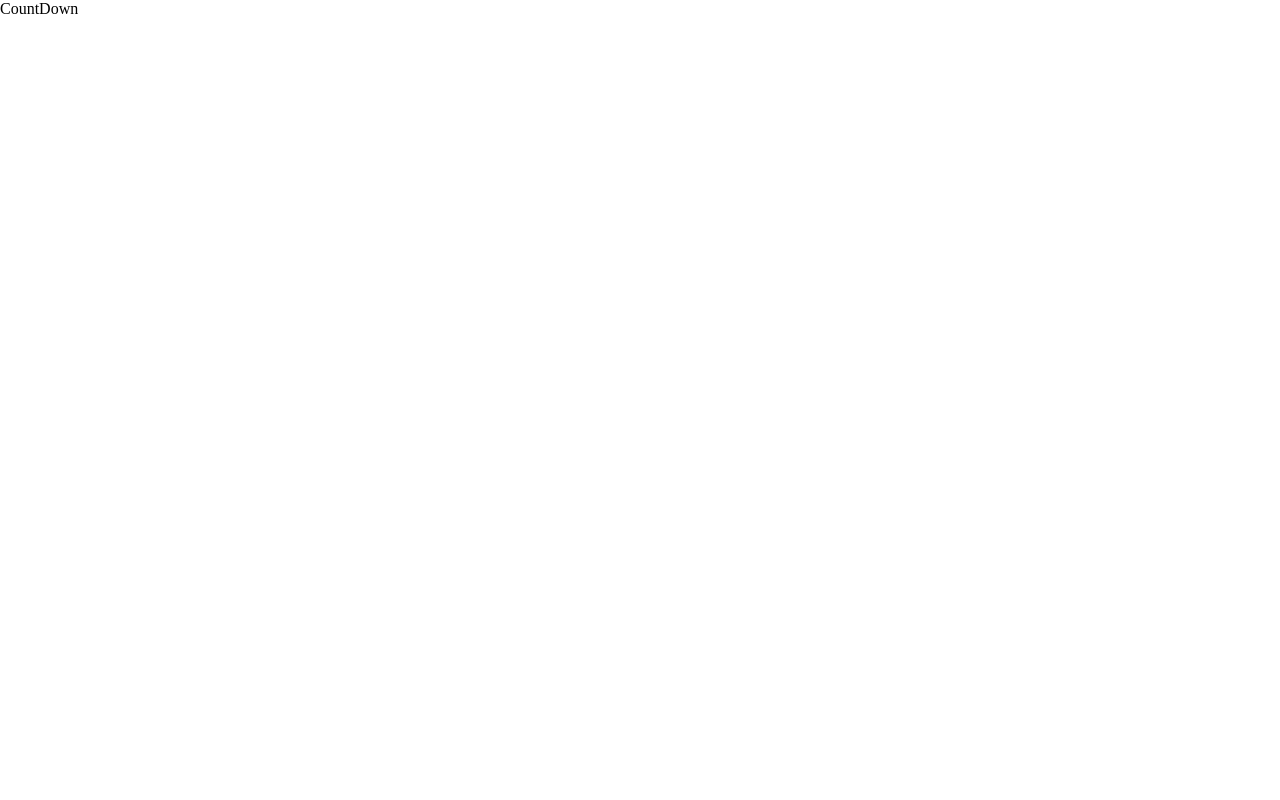
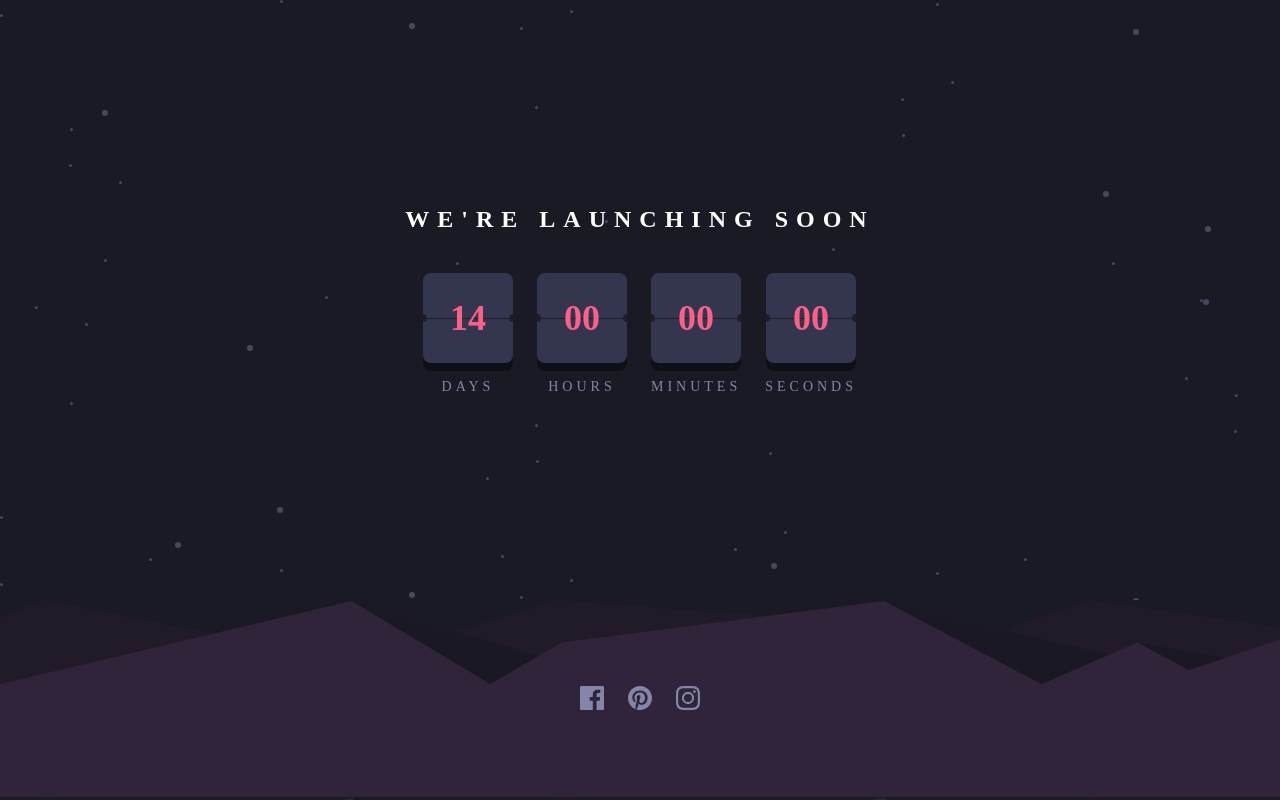
Before and after one commit to anikets2001/countdown-timer, a React (Vite) app: page / in a window 1280 px wide. Built offline with nearby package versions, Linux system fonts and the light colour scheme.

Commit message:
feat: skeleton for countdown timer and footer -css part done

```diff
--- a/src/Components/CountDownTimer.jsx
+++ b/src/Components/CountDownTimer.jsx
@@ -1,9 +1,56 @@
-import React from 'react'
+import React from "react";
 
 const CountDownTimer = () => {
   return (
-    <div>CountDownTimer</div>
-  )
-}
+    <div className="countdown-section">
+      <div className="countdown-wrapper">
+        <h1 className="heading">we're launching soon</h1>
 
-export default CountDownTimer
+        <div className="timer-wrapper">
+          <div className="time-box">
+            <div className="flip-card">
+              <span className="dot left-dot" />
+              <span className="dot right-dot" />
+              <div className="top" />
+              <div className="bottom" />
+              <div className="count">14</div>
+            </div>
+            <span className="time-label">Days</span>
+          </div>
+          <div className="time-box">
+            <div className="flip-card">
+              <span className="dot left-dot" />
+              <span className="dot right-dot" />
+              <div className="top" />
+              <div className="bottom" />
+              <div className="count">00</div>
+            </div>
+            <span className="time-label">Hours</span>
+          </div>
+          <div className="time-box">
+            <div className="flip-card">
+              <span className="dot left-dot" />
+              <span className="dot right-dot" />
+              <div className="top" />
+              <div className="bottom" />
+              <div className="count">00</div>
+            </div>
+            <span className="time-label">Minutes</span>
+          </div>
+          <div className="time-box">
+            <div className="flip-card">
+              <span className="dot left-dot" />
+              <span className="dot right-dot" />
+              <div className="top" />
+              <div className="bottom" />
+              <div className="count">00</div>
+            </div>
+            <span className="time-label">Seconds</span>
+          </div>
+        </div>
+      </div>
+    </div>
+  );
+};
+
+export default CountDownTimer;
--- a/src/Components/Footer.jsx
+++ b/src/Components/Footer.jsx
@@ -1,9 +1,24 @@
-import React from 'react'
+import React from "react";
+import Facebook from "../assets/images/icon-facebook.svg";
+import Pinterest from "../assets/images/icon-pinterest.svg";
+import Instagram from "../assets/images/icon-instagram.svg";
 
 const Footer = () => {
   return (
-    <div>Footer</div>
-  )
-}
+    <div className="countdown-footer">
+      <div className="links-wrapper">
+        <a href="/" className="social-link">
+          <img src={Facebook} alt="Facebook" aria-label="facebook" />
+        </a>
+        <a href="/" className="social-link" aria-label="pinterest">
+          <img src={Pinterest} alt="Pinterest" />
+        </a>
+        <a href="/" className="social-link" aria-label="instagram">
+          <img src={Instagram} alt="Instagram" />
+        </a>
+      </div>
+    </div>
+  );
+};
 
-export default Footer
+export default Footer;
--- a/src/Pages/CountDown.jsx
+++ b/src/Pages/CountDown.jsx
@@ -1,9 +1,14 @@
-import React from 'react'
+import React from "react";
+import CountDownTimer from "../Components/CountDownTimer";
+import Footer from "../Components/Footer";
 
 const CountDown = () => {
   return (
-    <div>CountDown</div>
-  )
-}
+    <div className="countdown-page-wrapper">
+      <CountDownTimer />
+      <Footer />
+    </div>
+  );
+};
 
-export default CountDown
+export default CountDown;
--- a/src/styles/_common.scss
+++ b/src/styles/_common.scss
@@ -3,3 +3,58 @@
   padding: 0;
   box-sizing: border-box;
 }
+
+.margin-16 {
+  margin: 16px;
+}
+
+.margin-top-16 {
+  margin-top: 16px;
+}
+
+.margin-top-40 {
+  margin-top: 40px;
+}
+
+.padding-16 {
+  padding: 16px;
+}
+
+.w-100 {
+  width: 100%;
+}
+
+.h-50 {
+  height: 50%;
+}
+
+.h-100 {
+  height: 100%;
+}
+
+.d-flex {
+  display: flex;
+}
+
+.flex-center-column {
+  display: flex;
+  flex-direction: column;
+  align-items: center;
+  justify-content: center;
+}
+
+.flex-center-wrap {
+  display: flex;
+  flex-wrap: wrap;
+  justify-content: center;
+}
+
+.flex-align-column {
+  display: flex;
+  flex-direction: column;
+  align-items: center;
+}
+
+.text-uppercase {
+  text-transform: uppercase;
+}
--- a/src/styles/_variables.scss
+++ b/src/styles/_variables.scss
@@ -14,6 +14,7 @@ $font-family-primary: 'Red Hat Text', sans-serif;
 // font-size
 $font-size-body: 14px;
 $font-size-heading: 24px;
+$font-size-timer: 36px;
 
 // Spacing
 $spacing-xs: 4px;
--- /dev/null
+++ b/src/styles/components/_countDownTimer.scss
@@ -0,0 +1,92 @@
+.countdown-section {
+  height: calc(100vh - 200px);
+  background-image: url("../../assets//images/bg-stars.svg");
+  background-color: $color-black-blue;
+
+  .countdown-wrapper {
+    @extend .padding-16;
+    @extend .h-100;
+    @extend .flex-center-column;
+
+    .heading {
+      color: $color-white;
+      font-size: $font-size-heading;
+      letter-spacing: $spacing-sm;
+      text-align: center;
+      @extend .text-uppercase;
+    }
+
+    .timer-wrapper {
+      @extend .margin-top-40;
+      @extend .flex-center-wrap;
+      gap: 24px;
+
+      .time-box {
+        @extend .flex-align-column;
+
+        .flip-card {
+          position: relative;
+          width: 90px;
+          height: 90px;
+          border-radius: 8px;
+          overflow: hidden;
+          box-shadow: 0 8px 0 rgba(0, 0, 0, 0.4);
+
+          .top,
+          .bottom {
+            position: absolute;
+            @extend .w-100;
+            @extend .h-50;
+            left: 0;
+            background-color: $color-dark-desaturated-blue;
+            z-index: 1;
+          }
+
+          .bottom {
+            bottom: 0;
+            border-top: 1px solid $color-very-dark-blue;
+            box-shadow: 0 8px 0 rgba(0, 0, 0, 0.4);
+          }
+
+          .count {
+            position: absolute;
+            z-index: 2;
+            top: 50%;
+            left: 50%;
+            transform: translate(-50%, -50%);
+            font-size: $font-size-timer;
+            font-weight: 700;
+            color: $color-soft-red;
+          }
+
+          .dot {
+            position: absolute;
+            width: 8px;
+            height: 8px;
+            background-color: $color-very-dark-blue;
+            border-radius: 50%;
+            top: 50%;
+            transform: translateY(-50%);
+            z-index: 3;
+          }
+
+          .left-dot {
+            left: -4px;
+          }
+
+          .right-dot {
+            right: -4px;
+          }
+        }
+
+        .time-label {
+          @extend .margin-top-16;
+          color: $color-grayish-blue;
+          font-size: $font-size-body;
+          letter-spacing: $spacing-xs;
+          @extend .text-uppercase
+        }
+      }
+    }
+  }
+}
--- /dev/null
+++ b/src/styles/components/_footer.scss
@@ -0,0 +1,32 @@
+.countdown-footer {
+  height: 200px;
+  background-image: url("../../assets//images/pattern-hills.svg");
+  background-color: $color-black-blue;
+  display: flex;
+  align-items: center;
+  justify-content: center;
+
+  .links-wrapper {
+    display: flex;
+    gap: 24px;
+
+    .social-link {
+      display: inline-block;
+      transition: transform 0.2s ease;
+
+      img {
+        width: 24px;
+        height: 24px;
+        transition: transform 0.2s ease;
+      }
+
+      &:hover {
+        transform: scale(1.2);
+
+        img {
+          background-color: $color-soft-red;
+        }
+      }
+    }
+  }
+}
--- a/src/styles/main.scss
+++ b/src/styles/main.scss
@@ -1,2 +1,5 @@
 @import "./common";
 @import "./variables";
+@import "./components/countDownTimer";
+@import "./components/footer";
+@import "./pages/countDown";
--- /dev/null
+++ b/src/styles/pages/_countDown.scss
@@ -0,0 +1,3 @@
+.countdown-page-wrapper {
+    height: 100vh;
+}
```
